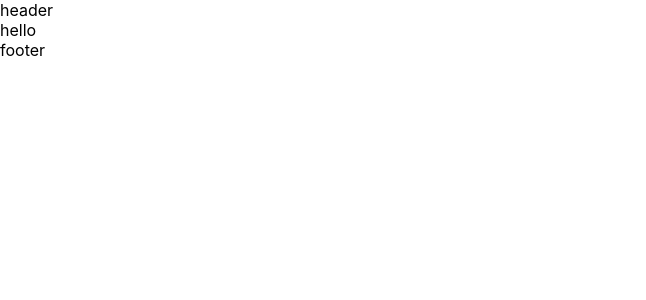
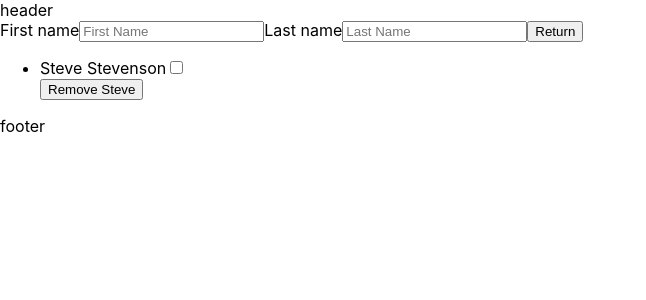
Before and after one commit to Blobcoding157/react-guest-list, a React (Create React App) app: page / in a window 1280 px wide. Shown: the top 300 px of the page, without its empty margins (0-646 px from the left). Built offline with nearby package versions, Linux system fonts and the light colour scheme.

Commit message:
Add entering last/first Name and removing it

```diff
--- a/src/GuestElement.js
+++ b/src/GuestElement.js
@@ -1,6 +1,88 @@
 /** @jsxImportSource @emotion/react */
 import { css } from '@emotion/react';
+import { useEffect, useState } from 'react';
+
+const customers = [{ first: 'Steve', last: 'Stevenson', isAttending: false }];
 
 export default function GuestElement() {
-  return <>hello</>;
+  const [restaurantCustomers, setRestaurantCustomers] = useState(customers);
+  const [firstName, setFirstName] = useState('');
+  const [lastName, setLastName] = useState('');
+  const [isAttending, setIsAttending] = useState(false);
+
+  function deleteHandler(key) {
+    const newList = restaurantCustomers.filter(
+      (item) => `${item.first}${item.last}` !== key,
+    );
+
+    setRestaurantCustomers(newList);
+  }
+  return (
+    <>
+      <label>
+        First name
+        <input
+          value={firstName}
+          placeholder="First Name"
+          onChange={(event) => setFirstName(event.currentTarget.value)}
+        />
+      </label>
+      <label>
+        Last name
+        <input
+          value={lastName}
+          placeholder="Last Name"
+          onChange={(event) => setLastName(event.currentTarget.value)}
+        />
+      </label>
+      <button
+        onClick={() => {
+          if (firstName && lastName) {
+            const newCustomer = {
+              first: firstName,
+              last: lastName,
+              isBooked: false,
+            };
+            const newState = [...restaurantCustomers, newCustomer];
+            setRestaurantCustomers(newState);
+            setFirstName('');
+            setLastName('');
+          }
+        }}
+      >
+        Return
+      </button>
+      <div data-test-id="guest">
+        <ul>
+          {restaurantCustomers.map((customer) => {
+            return (
+              <li key={`Customer-${customer.first}-${customer.last}`}>
+                <span>
+                  {customer.first} {customer.last}
+                </span>
+
+                {customer.isAttending ? ' is Attending!' : ''}
+                <input
+                  type="checkbox"
+                  checked={customer.isAttending}
+                  onChange={(event) => {
+                    setIsAttending(event.currentTarget.checked);
+                    customer.isAttending = event.currentTarget.checked;
+                  }}
+                />
+                <br />
+                <button
+                  onClick={() => {
+                    deleteHandler(`${customer.first}${customer.last}`);
+                  }}
+                >
+                  Remove {customer.first}
+                </button>
+              </li>
+            );
+          })}
+        </ul>
+      </div>
+    </>
+  );
 }
```
Also changed, not shown: 1 other file (tests, documents, lock files or other folders).
